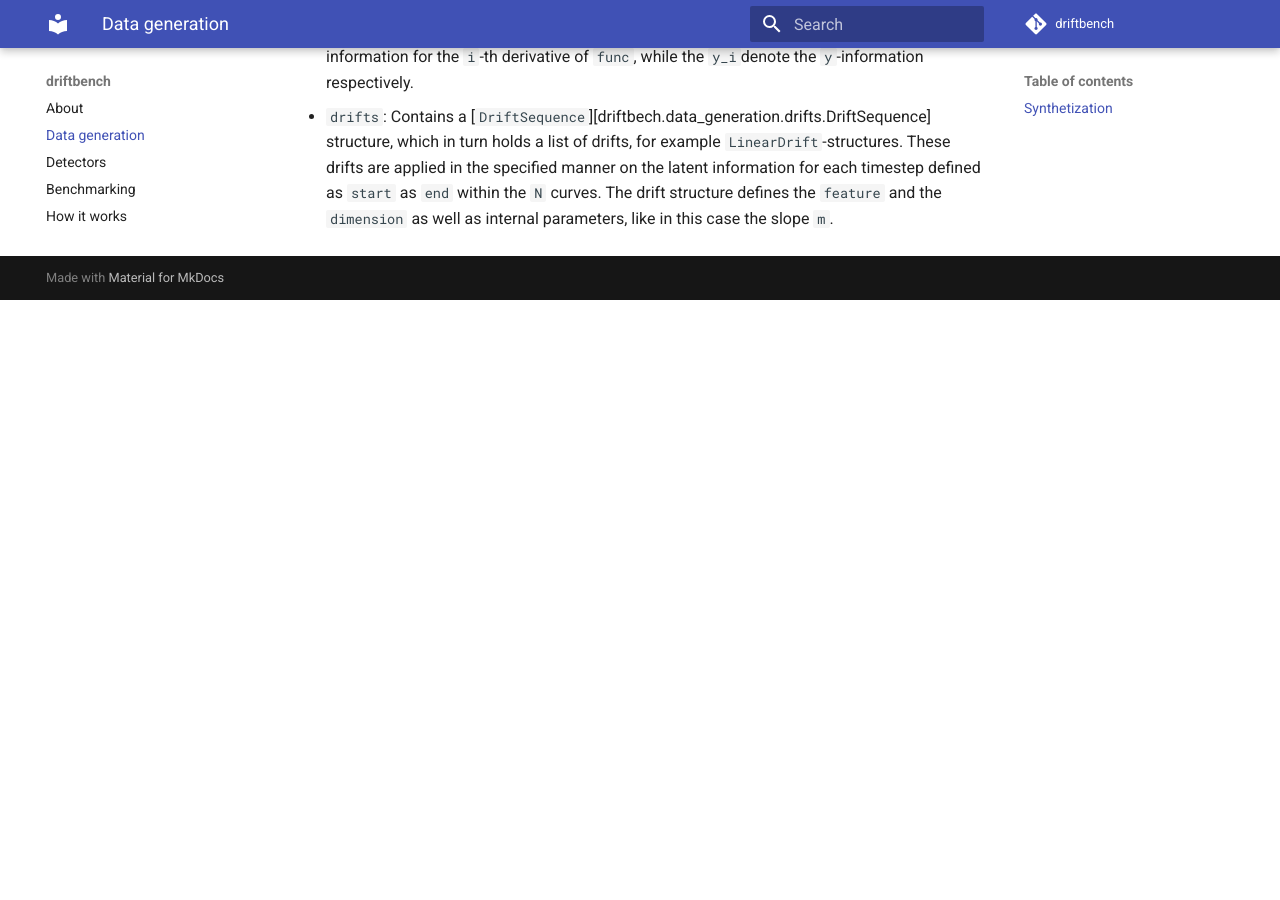
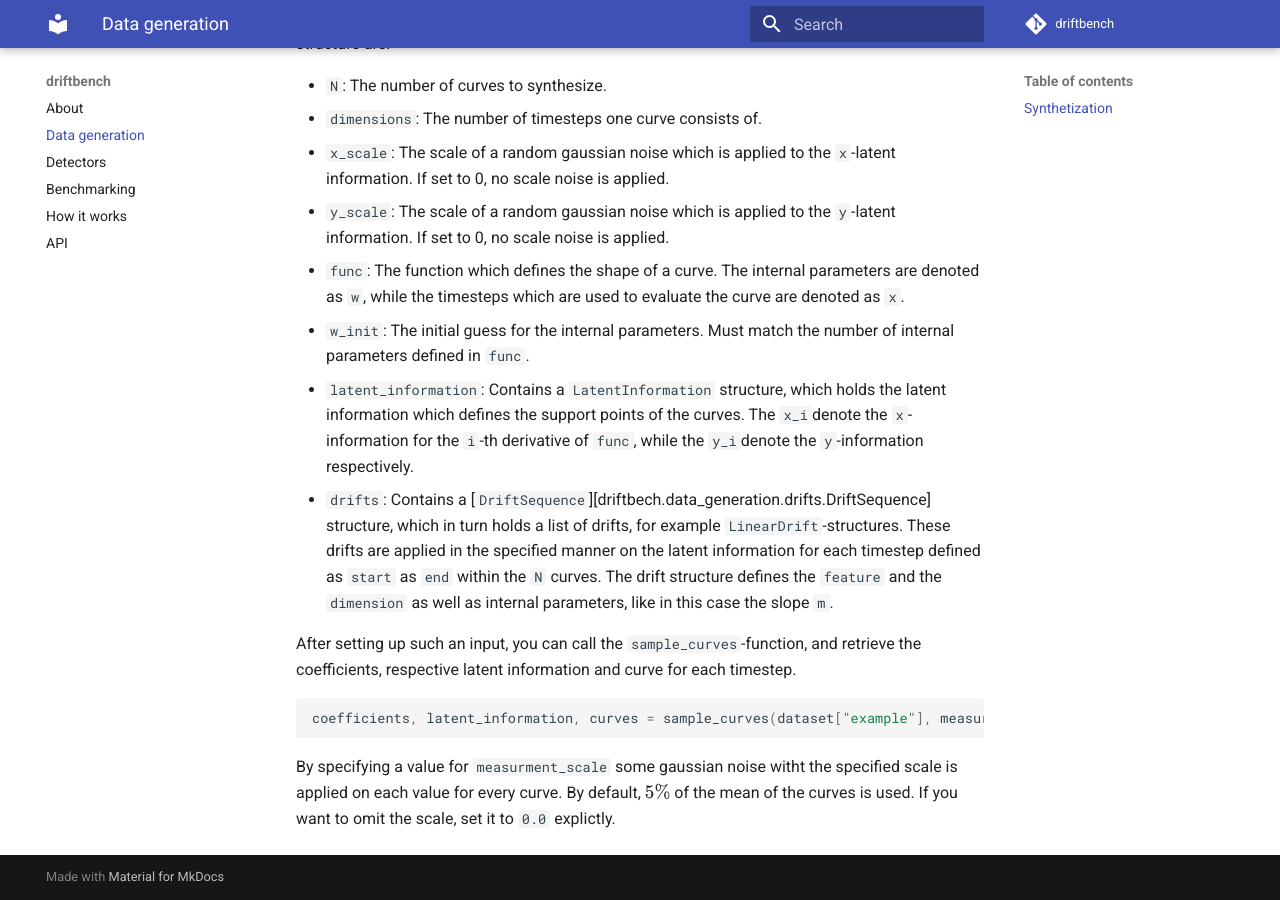
Before and after one commit to edgarWolf/driftbench, an MkDocs documentation site: the page built from docs/data.md, in a window 1280 px wide and 900 px high, scrolled down 1344 px. Built offline with MkDocs 1.6.1 and Material for MkDocs 9.7.7, drawn with Linux system fonts in a browser that asks for light colours; comment, search, counter and statistics services are not loaded; before the commit the page ends 1644 px from its top, so only the background shows below that.

Commit message:
add example curve and code sample

````diff
--- a/docs/data.md
+++ b/docs/data.md
@@ -5,6 +5,8 @@
 and support points $x$ and $y$, we can solve for the internal parameters $w(t)$ such that
 all the conditions given by the support points are satisfied. The schema is explained in
 the following section.
+
+![Example curve](./figures/example_curve.png)
 
 ## Synthetization
 In the first step, we need to define latent information which encodes the shape of the curves
@@ -56,3 +58,12 @@
 information for each timestep defined as `start` as `end` within the `N` curves. The drift structure
 defines the `feature` and the `dimension` as well as internal parameters, like in this case
 the slope `m`.
+
+After setting up such an input, you can call the `sample_curves`-function, and retrieve the
+coefficients, respective latent information and curve for each timestep.
+```python
+coefficients, latent_information, curves = sample_curves(dataset["example"], measurement_scale=0.1)
+```
+By specifying a value for `measurment_scale` some gaussian noise witht the specified scale is applied
+on each value for every curve. By default, $5\%$ of the mean of the curves is used. If you want to
+omit the scale, set it to `0.0` explictly.
````
Also changed, not shown: docs/figures/example_curve.png (added).
